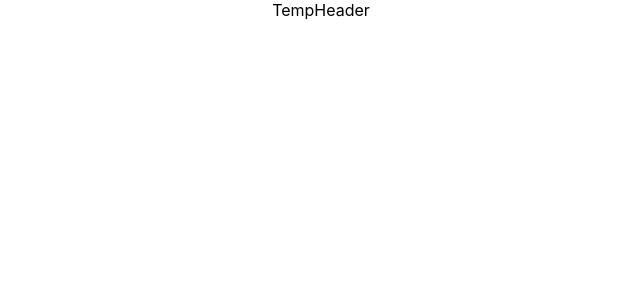
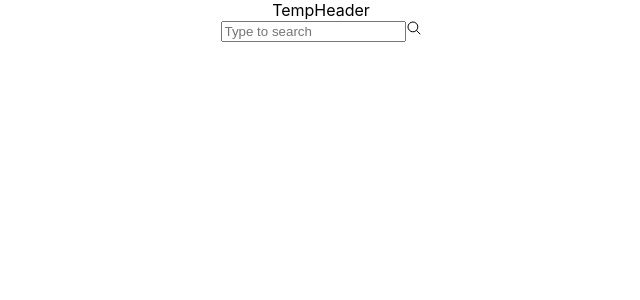
Before and after one commit to Prajapati-santosh/e-commerce, a React (Create React App) app in the folder client/app/: page / in a window 1280 px wide. Shown: the top 300 px of the page, without its empty margins (319-959 px from the left). Built offline with nearby package versions, Linux system fonts and the light colour scheme.

Commit message:
search-test

```diff
--- a/client/app/package.json
+++ b/client/app/package.json
@@ -2,12 +2,14 @@
   "name": "app",
   "version": "0.1.0",
   "private": true,
+  "proxy":"https://nodejs-serverless-function-express-psi-hazel.vercel.app/",
   "dependencies": {
     "@testing-library/jest-dom": "^5.17.0",
     "@testing-library/react": "^13.4.0",
     "@testing-library/user-event": "^13.5.0",
     "react": "^18.3.1",
     "react-dom": "^18.3.1",
+    "react-icon": "^1.0.0",
     "react-scripts": "5.0.1",
     "web-vitals": "^2.1.4"
   },
--- a/client/app/src/App.js
+++ b/client/app/src/App.js
@@ -1,4 +1,4 @@
-import logo from './logo.svg';
+import SearchBar from './components/SearchBar/SearchBar';
 import './App.css';
 import TempHeader from './components/temp-header/TempHeader';
 
@@ -6,7 +6,7 @@ function App() {
   return (
     <div className="App">
       <TempHeader/>
-
+      <SearchBar/>
     </div>
   );
 }
--- /dev/null
+++ b/client/app/src/components/SearchBar/SearchBar.jsx
@@ -0,0 +1,33 @@
+import react, { useState } from "react";
+import "./SearchBar.css";
+import { IoSearchOutline } from "react-icons/io5";
+import axios from "axios";
+
+function SearchBar(){
+    const [input,setInput]=useState("");
+    const [results,setResult]=useState([]);
+    const handleChnage=(e)=>{
+        setInput(e.target.value);
+        console.log(input);
+        fetchData(input);
+    }
+    const fetchData=async(input)=>{
+        // try {
+        // const data=await axios.get('https://nodejs-serverless-function-express-psi-hazel.vercel.app/data/868883604s6dih?name=${input}');
+        // setResult(data);
+        // console.log(data);
+        // } catch (error) {
+        //     console.log(error);
+        // }
+        fetch(`https://nodejs-serverless-function-express-psi-hazel.vercel.app/data/868883604s6dih?name=${input}`).then((value)=>{
+            setResult(value.json);
+        })
+     console.log(results);
+    }
+    return <div>
+        <input placeholder="Type to search " onChange={handleChnage} value={input}></input>
+        <IoSearchOutline />
+    </div>;
+}
+
+export default SearchBar;
```
Also changed, not shown: client/app/src/components/SearchBar/SearchBar.css (added), 1 other file (tests, documents, lock files or other folders).
